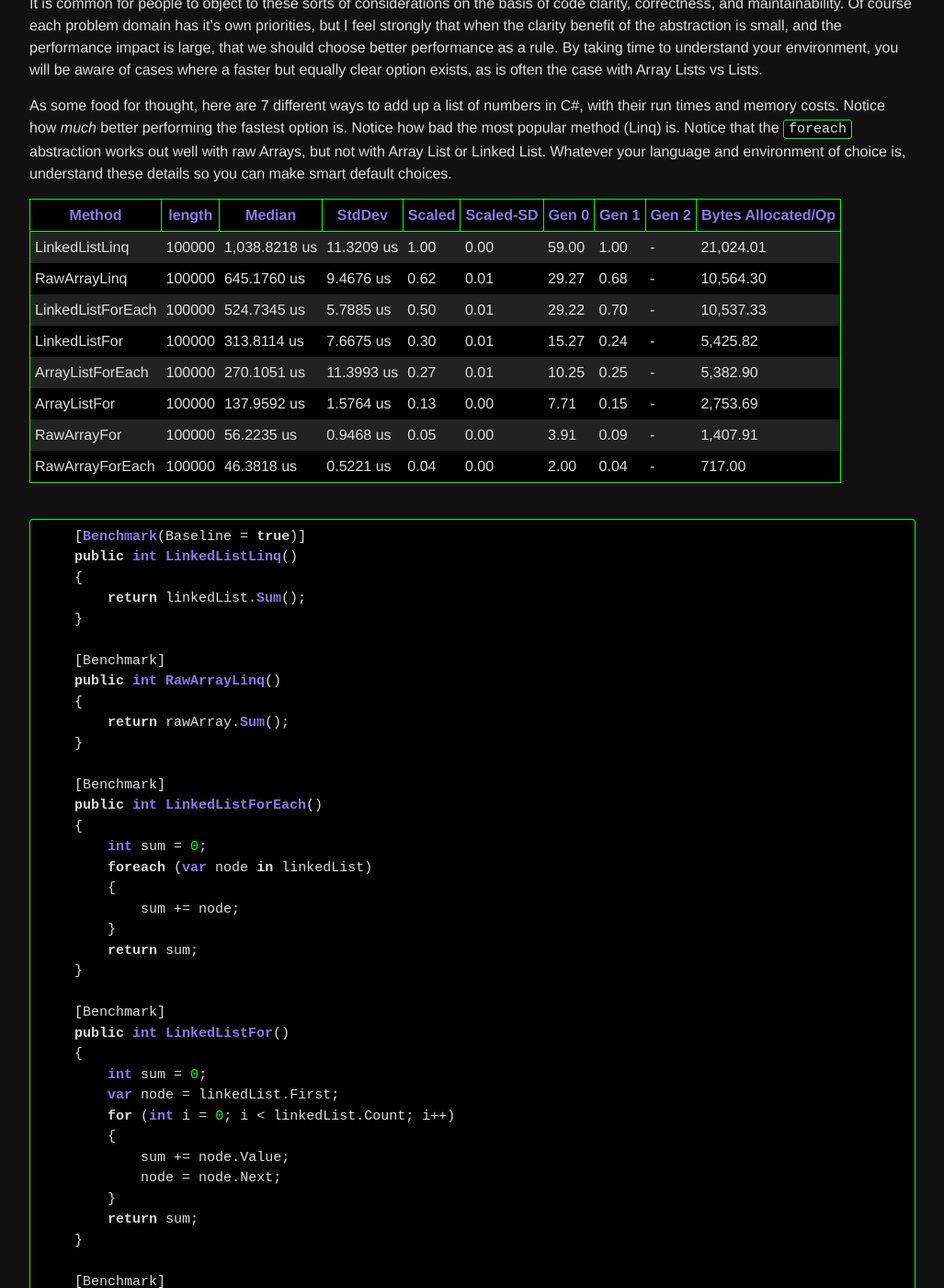
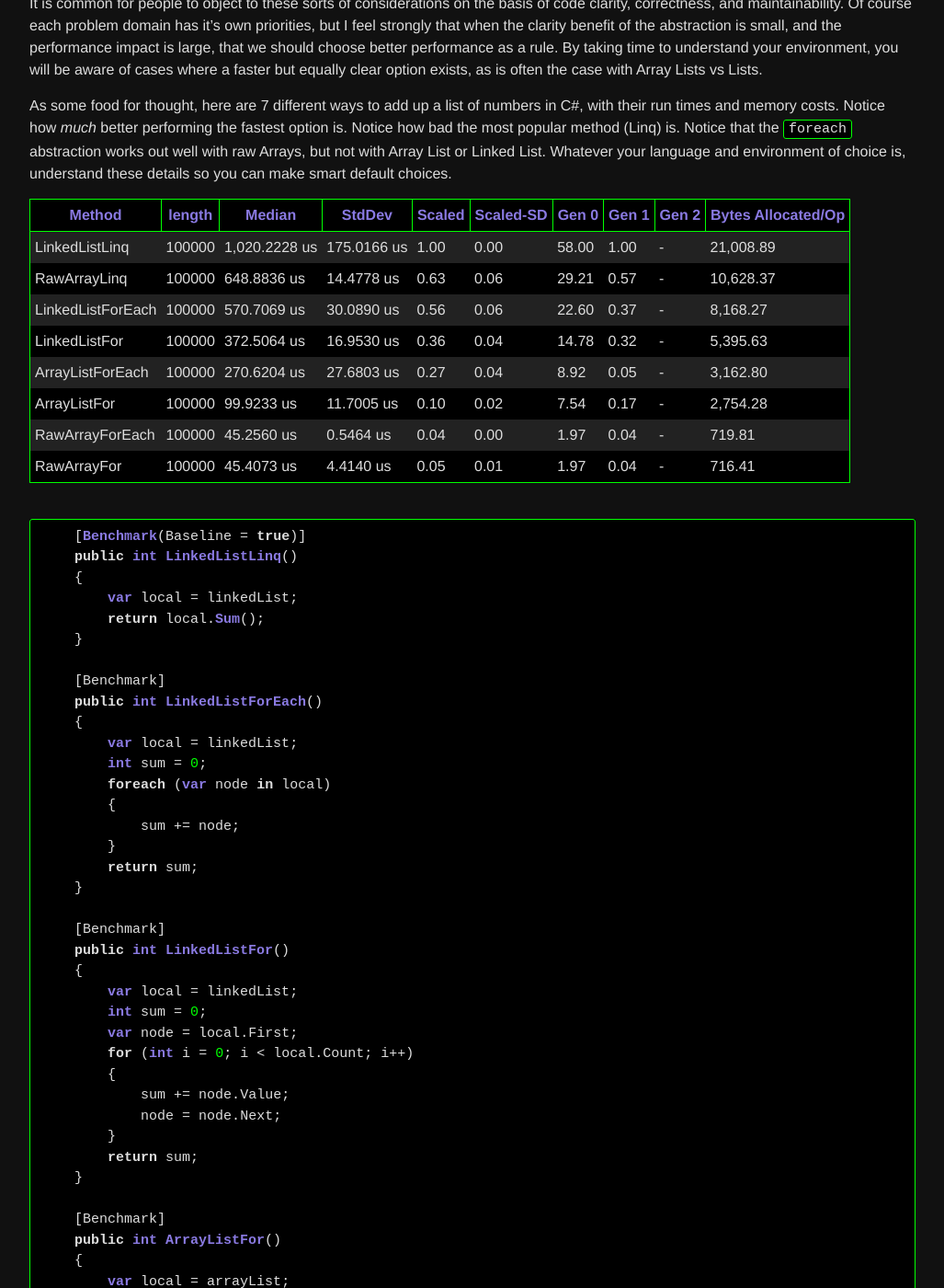
Before and after one commit to jackmott/jackmott.github.io, a Jekyll site: the page built from _posts/2016-8-20-when-bigo-foolsya.markdown, in a window 1280 px wide and 1400 px high, scrolled down 4752 px. Shown: the whole window at 92% size, without its empty margins (126-1153 px from the left). Built offline with Jekyll 4.4.1, drawn with Linux system fonts in a browser that asks for light colours; some of the changed text lies outside the part shown.

Commit message:
local copies

````diff
--- a/_posts/2016-8-13-adventures-in-fsharp.markdown
+++ b/_posts/2016-8-13-adventures-in-fsharp.markdown
@@ -233,6 +233,7 @@
 * For lops that go from 0 to anything *less* than the array length, will not get the bounds check elided.
 * For loops that go backwards, will not get array bounds checking elided.
 * With for loops over arrays in F# that have a stride length of something other than 1, the compiler generates a loop that uses an Enumerator, which is much slower and generates garbage. Use a while loop, or tail recursion instead.
+* For loops over arrays that are class members will miss the array bounds elision. Make a function local copy of the reference first.
 * The `for x in array` syntax in F# works out fine. There may be other performance considerations but a normal for loop is generated and bounds checking is elided.
 
 *These things are all true as of 64bit RyuJIT .NET 4.6.2 and F# 4.4.0, some of them are being actively worked on and could improve soon.*
--- a/_posts/2016-8-20-when-bigo-foolsya.markdown
+++ b/_posts/2016-8-20-when-bigo-foolsya.markdown
@@ -200,16 +200,16 @@
 Notice how bad the most popular method (Linq) is. Notice that the `foreach` abstraction works out well with raw Arrays, but not with Array List
 or Linked List.  Whatever your language and environment of choice is, understand these details so you can make smart default choices.
 
-   Method | length |        Median |     StdDev | Scaled | Scaled-SD | Gen 0 | Gen 1 | Gen 2 | Bytes Allocated/Op |
------------------- |------- |-------------- |----------- |------- |---------- |------ |------ |------ |------------------- |
-    LinkedListLinq | 100000 | 1,038.8218 us | 11.3209 us |   1.00 |      0.00 | 59.00 |  1.00 |     - |          21,024.01 |
-    RawArrayLinq | 100000 |   645.1760 us |  9.4676 us |   0.62 |      0.01 | 29.27 |  0.68 |     - |          10,564.30 |
- LinkedListForEach | 100000 |   524.7345 us |  5.7885 us |   0.50 |      0.01 | 29.22 |  0.70 |     - |          10,537.33 |
-     LinkedListFor | 100000 |   313.8114 us |  7.6675 us |   0.30 |      0.01 | 15.27 |  0.24 |     - |           5,425.82 |
-     ArrayListForEach | 100000 | 270.1051 us | 11.3993 us | 0.27 | 0.01 | 10.25 | 0.25 | - | 5,382.90 |
-      ArrayListFor | 100000 |   137.9592 us |  1.5764 us |   0.13 |      0.00 |  7.71 |  0.15 |     - |           2,753.69 |
-       RawArrayFor | 100000 |    56.2235 us |  0.9468 us |   0.05 |      0.00 |  3.91 |  0.09 |     - |           1,407.91 |
-    RawArrayForEach | 100000 |    46.3818 us |  0.5221 us |   0.04 |      0.00 |  2.00 |  0.04 |     - |             717.00 |
+  Method | length |        Median |      StdDev | Scaled | Scaled-SD | Gen 0 | Gen 1 | Gen 2 | Bytes Allocated/Op |
+------------------ |------- |-------------- |------------ |------- |---------- |------ |------ |------ |------------------- |
+    LinkedListLinq | 100000 | 1,020.2228 us | 175.0166 us |   1.00 |      0.00 | 58.00 |  1.00 |     - |          21,008.89 |
+      RawArrayLinq | 100000 |   648.8836 us |  14.4778 us |   0.63 |      0.06 | 29.21 |  0.57 |     - |          10,628.37 |
+ LinkedListForEach | 100000 |   570.7069 us |  30.0890 us |   0.56 |      0.06 | 22.60 |  0.37 |     - |           8,168.27 |
+     LinkedListFor | 100000 |   372.5064 us |  16.9530 us |   0.36 |      0.04 | 14.78 |  0.32 |     - |           5,395.63 |
+     ArrayListForEach | 100000 |   270.6204 us |  27.6803 us |   0.27 |      0.04 |  8.92 |  0.05 |     - |           3,162.80 |
+      ArrayListFor | 100000 |    99.9233 us |  11.7005 us |   0.10 |      0.02 |  7.54 |  0.17 |     - |           2,754.28 |
+   RawArrayForEach | 100000 |    45.2560 us |   0.5464 us |   0.04 |      0.00 |  1.97 |  0.04 |     - |             719.81 |
+       RawArrayFor | 100000 |    45.4073 us |   4.4140 us |   0.05 |      0.01 |  1.97 |  0.04 |     - |             716.41 |
 
 
 <br/>
@@ -218,20 +218,16 @@
     [Benchmark(Baseline = true)]
     public int LinkedListLinq()
     {
-        return linkedList.Sum();
-    }
-
-    [Benchmark]
-    public int RawArrayLinq()
-    {
-        return rawArray.Sum();
+        var local = linkedList;
+        return local.Sum();
     }
 
     [Benchmark]
     public int LinkedListForEach()
     {
+        var local = linkedList;
         int sum = 0;
-        foreach (var node in linkedList)
+        foreach (var node in local)
         {
             sum += node;
         }
@@ -241,9 +237,10 @@
     [Benchmark]
     public int LinkedListFor()
     {
+        var local = linkedList;
         int sum = 0;
-        var node = linkedList.First;
-        for (int i = 0; i < linkedList.Count; i++)
+        var node = local.First;
+        for (int i = 0; i < local.Count; i++)
         {
             sum += node.Value;
             node = node.Next;
@@ -252,10 +249,23 @@
     }
 
     [Benchmark]
+    public int ArrayListFor()
+    {
+        var local = arrayList;
+        int sum = 0;
+        for (int i = 0; i < local.Count; i++)
+        {
+            sum += local[i];
+        }
+        return sum;
+    }
+
+    [Benchmark]
     public int ArrayListForEach()
     {
+        var local = arrayList;
         int sum = 0;
-        foreach (var x in arrayList)
+        foreach (var x in local)
         {
             sum += x;
         }
@@ -263,12 +273,20 @@
     }
 
     [Benchmark]
-    public int ArrayListFor()
+    public int RawArrayLinq()
     {
+        var local = rawArray;
+        return local.Sum();
+    }
+
+    [Benchmark]
+    public int RawArrayForEach()
+    {
+        var local = rawArray;
         int sum = 0;
-        for (int i = 0; i < arrayList.Count; i++)
+        foreach (var x in local)
         {
-            sum += arrayList[i];
+            sum += x;
         }
         return sum;
     }
@@ -276,26 +294,13 @@
     [Benchmark]
     public int RawArrayFor()
     {
-
+        var local = rawArray;
         int sum = 0;
-        for (int i = 0; i < rawArray.Length;i++)
+        for (int i = 0; i < local.Length;i++)
         {
-            sum += rawArray[i];
+            sum += local[i];
         }
         return sum;
     }
 
-    [Benchmark]
-    public int RawArrayForEach()
-    {
-
-        int sum = 0;
-        foreach (var x in rawArray)
-        {
-            sum += x;
-        }
-        return sum;
-    }
-
-
 ```
````
